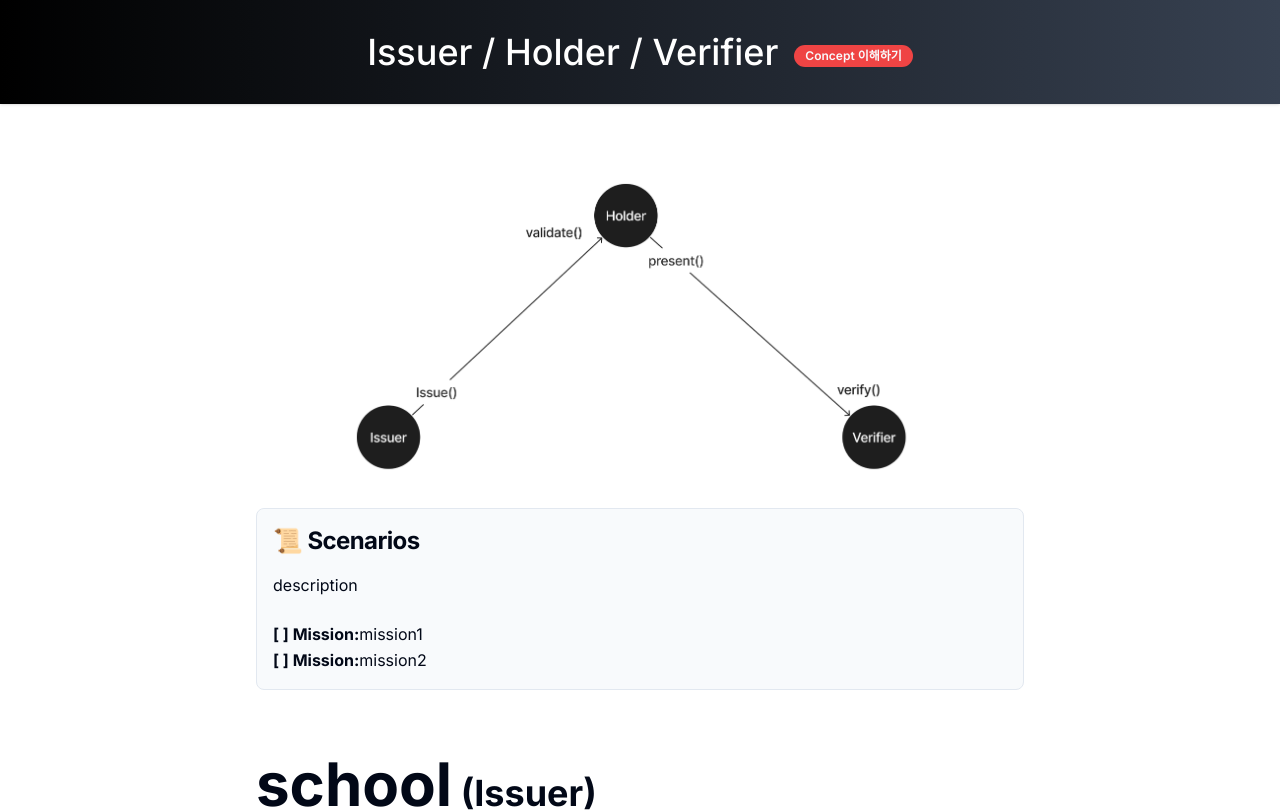
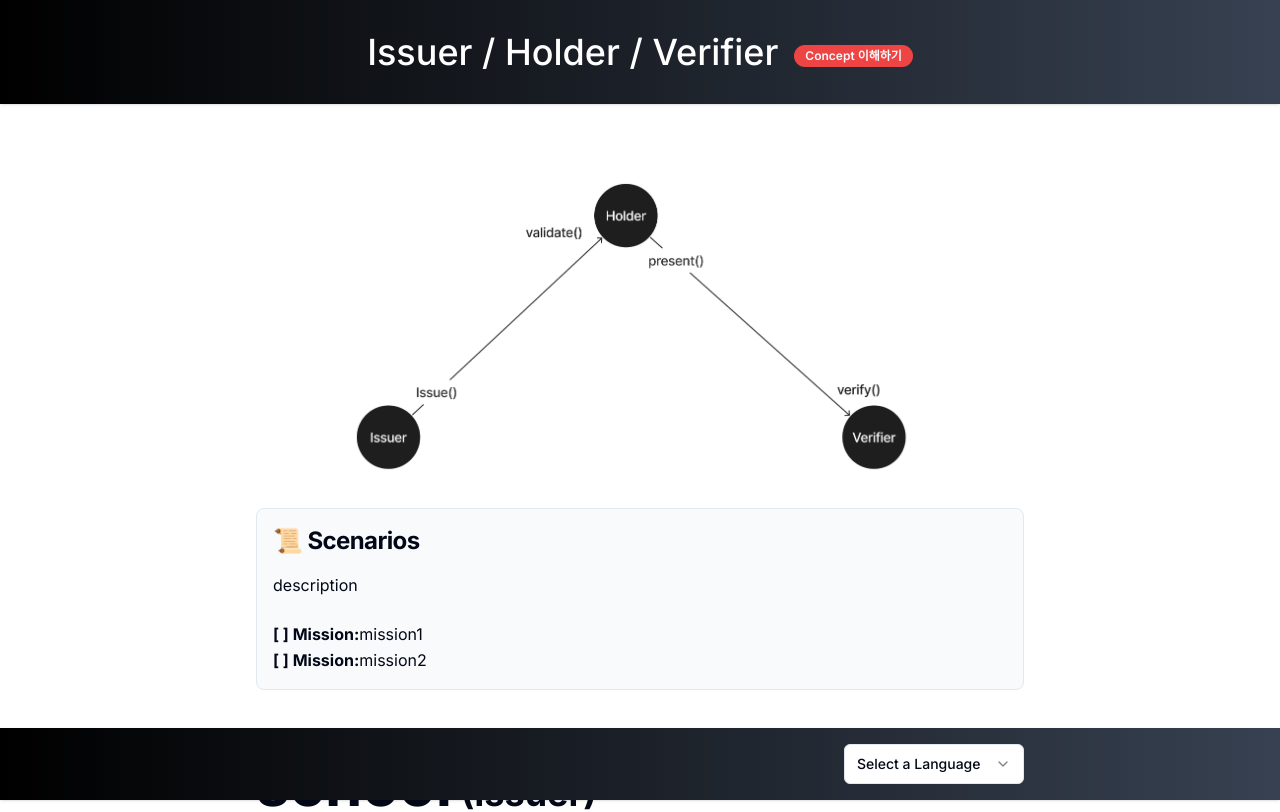
Before and after one commit to yunseorim1116/vc-vp, a Next.js app: page /en in a window 1280 px wide. Shown: the top 812 px of the page. Built offline with nearby package versions, Linux system fonts and the light colour scheme; what i18next-resources-to-backend, tailwind-highlightjs would draw is missing.

Commit message:
style: footer layout

```diff
--- a/app/[lng]/layout.tsx
+++ b/app/[lng]/layout.tsx
@@ -3,6 +3,7 @@ import { Inter } from "next/font/google";
 import "../globals.css";
 import ReactQueryProviders from "../hooks/useReactQuery";
 import Header from "@/components/layout/Header";
+import Footer from "@/components/layout/Footer";
 import { languages } from "../i18n/settings";
 
 import { dir } from "i18next";
@@ -37,6 +38,7 @@ export default function RootLayout({
         <ReactQueryProviders>
           <Header />
           {children}
+          <Footer lng={lng} />
         </ReactQueryProviders>
       </body>
     </html>
--- a/app/[lng]/page.tsx
+++ b/app/[lng]/page.tsx
@@ -9,7 +9,6 @@ import { Verifier } from "@/components/Verifier";
 import Image from "next/image";
 import { ISSUE, HOLDER, VERIFY } from "@/const/status";
 import { useTranslation } from "../i18n/client";
-import { FooterBase } from "@/components/layout/Footer";
 
 export default function Home({ params: { lng } }: { params: { lng: string } }) {
   const { t } = useTranslation(lng);
@@ -40,7 +39,7 @@ export default function Home({ params: { lng } }: { params: { lng: string } }) {
   };
 
   return (
-    <main className="flex min-h-screen flex-col items-center justify-between p-24  ">
+    <main className="flex min-h-screen flex-col items-center justify-between p-24">
       <div className="mt-20 w-[48rem] main-container">
         <div className="flex justify-center items-center mb-8 pr-5">
           <Image
@@ -54,7 +53,6 @@ export default function Home({ params: { lng } }: { params: { lng: string } }) {
         <Description step={step} lng={lng} />
         {loading ? <Loading /> : <>{renderStepComponent()}</>}
       </div>
-      <FooterBase t={t} lng={lng} />
     </main>
   );
 }
--- a/components/layout/Footer.tsx
+++ b/components/layout/Footer.tsx
@@ -1,13 +1,17 @@
-"use client";
-
-import { TFunction } from "i18next";
 import { SelectLanguage } from "./Select";
 
 interface FooterProps {
-  t: TFunction<any, undefined>;
   lng: string;
 }
 
-export const FooterBase = ({ t, lng }: FooterProps) => {
-  return <SelectLanguage t={t} lng={lng} />;
+const Footer = ({ lng }: FooterProps) => {
+  return (
+    <footer className="fixed bottom-0 left-0 right-0 py-4 bg-gradient-to-r from-black to-gray-700 text-base font-medium shadow items-center justify-between">
+      <div className="w-[48rem] mx-auto flex justify-end">
+        <SelectLanguage lng={lng} />
+      </div>
+    </footer>
+  );
 };
+
+export default Footer;
--- a/components/layout/Select.tsx
+++ b/components/layout/Select.tsx
@@ -11,7 +11,7 @@ import {
 } from "@/components/ui/select";
 import { languages } from "@/app/i18n/settings";
 
-export function SelectLanguage({ t, lng }: any) {
+export function SelectLanguage({ lng }: any) {
   const router = useRouter();
   const otherLanguages = languages.filter((language) => language !== lng);
 
```
